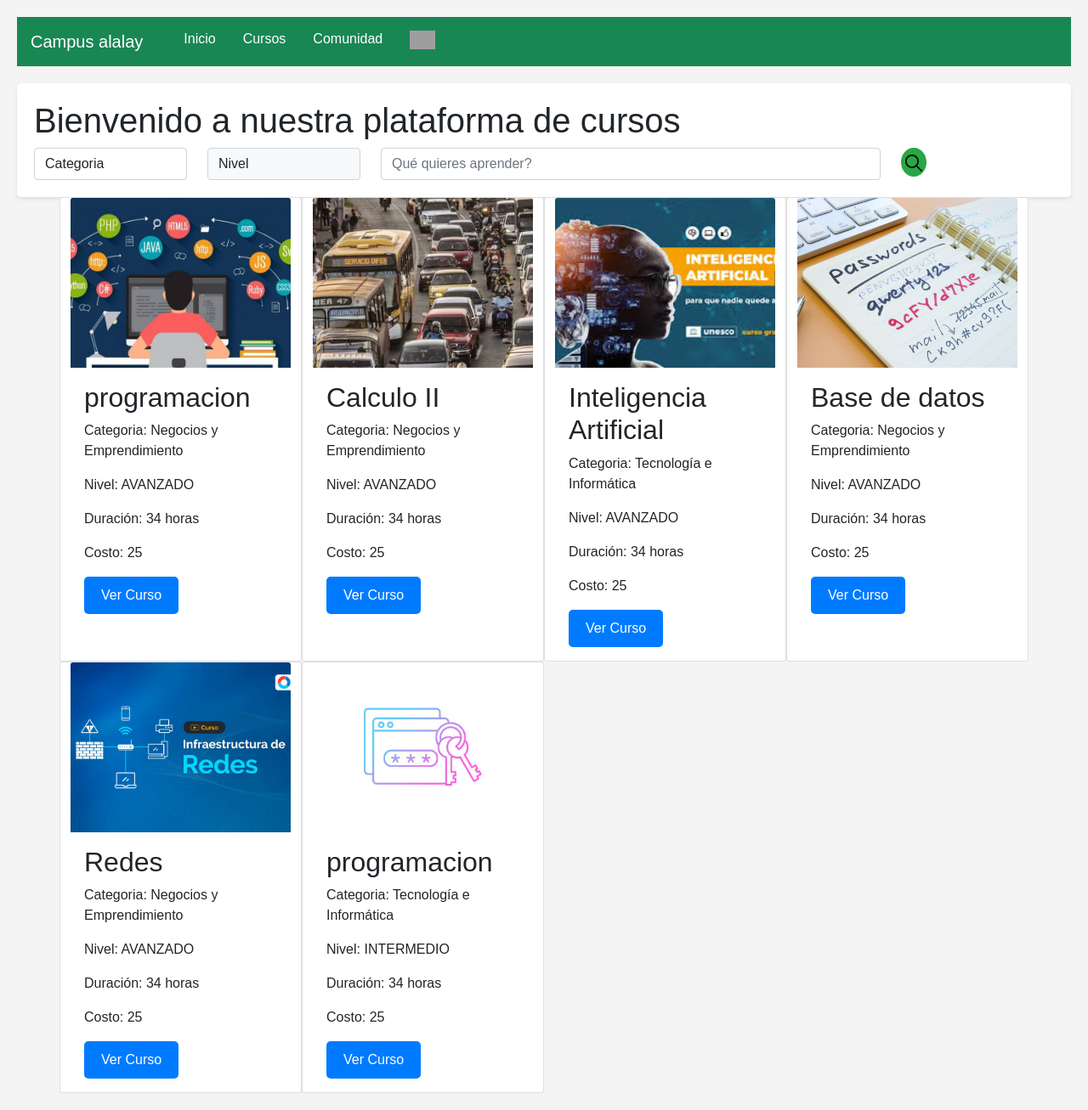
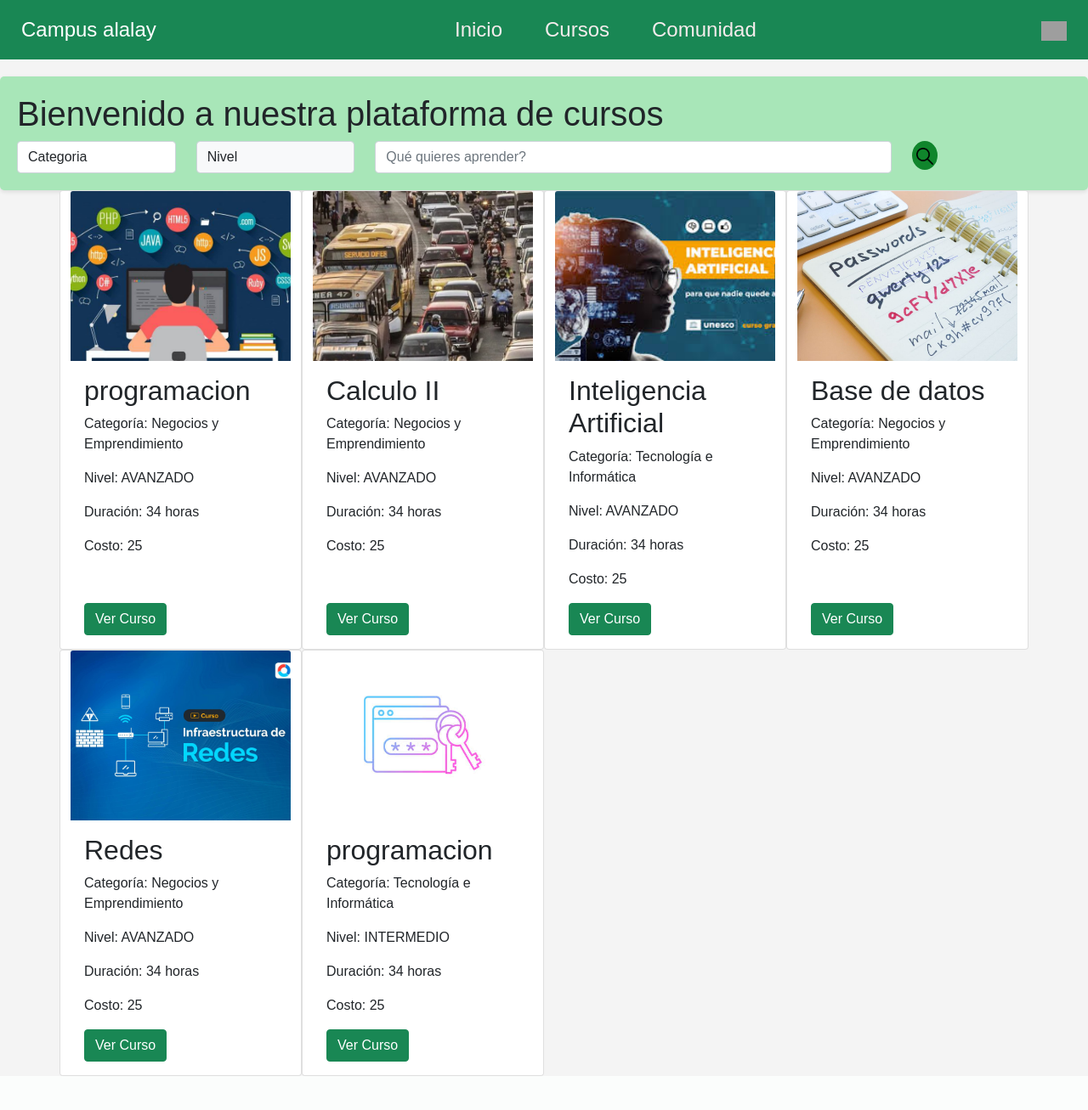
Before and after one commit to picapiedra008/alalay, a Flask app: page /listar in a window 1280 px wide. Shown: the whole page at 85% size. After the commit the page ends 1267 px from the top, so only its background shows below. Run offline with Flask 3, Linux system fonts and the light colour scheme; data comes from the database, SQL or seed files in the repository; some libraries are stand-ins or nearby versions; grey boxes are pictures that could not be loaded.

Commit message:
solucion de bugs listarCurso

```diff
--- a/templates/index.html
+++ b/templates/index.html
@@ -12,20 +12,30 @@
             font-family: Arial, sans-serif;
             background-color: #f4f4f4;
             margin: 0;
-            padding: 20px;
+
         }
 
         .nav-bar {
+            margin-top: 0;
     background-color: #065e06;
     overflow: hidden;
+    display: flex; /* Cambiado de display: contents a display: flex */
+    align-items: center; /* Alinea verticalmente los elementos */
+    box-sizing: border-box; /* Asegura que el relleno se incluya en el ancho total */
+    height: 70px; /* Altura deseada */
+
       }
+
 
         .nav-bar a {
             float: left;
-            color: white;
+            color: rgb(245, 236, 236);
             text-align: center;
-            padding: 14px 16px;
+            padding: 14px 25px;
             text-decoration: none;
+            border: #34b634;
+            font-size: x-large;
+            border-color: #ddd;
         }
 
         .nav-bar a:hover {
@@ -34,7 +44,7 @@
         }
 
         .contador {
-            background-color: #fff;
+            background-color: #a8e6b8;
             padding: 20px;
             margin-top: 20px;
             border-radius: 5px;
@@ -43,7 +53,7 @@
         }
 
         .boton {
-            background-color: #007bff;
+            background-color: #218838;
             color: white;
             border: none;
             padding: 10px 20px;
@@ -56,7 +66,7 @@
         }
 
         .boton:hover {
-            background-color: #0056b3;
+            background-color: #218838;
         }
 
         .curso-card {
@@ -77,7 +87,7 @@
         }
 
         .boton-icono {
-            background-color: #28a745;
+            background-color: #10852c;
             color: white;
             border: none;
             padding: 5px;
@@ -93,27 +103,11 @@
             background-color: #218838;
         }
 
-        .boton-volver {
-            background-color: #218838;
-            color: white;
-            border: none;
-            padding: 10px 20px;
-            text-align: center;
-            text-decoration: none;
-            display: inline-block;
-            font-size: 16px;
-            border-radius: 5px;
-            cursor: pointer;
-            margin-top: 20px;
-            display: block; /* Para que el botón se muestre como bloque y esté centrado */
-            margin-left: auto;
-            margin-right: auto;
-            width: 100px; /* Ancho del botón */
-        }
 
         .boton-volver:hover {
             background-color: #218838;
         }
+
 
         .card-img-top-fit {
             height: 200px; /* Ajusta a la altura deseada */
@@ -122,15 +116,24 @@
           }
     </style>
 </head>
+<div class="nav-bar bg-success d-flex justify-content-between align-items-center">
+    <div>
+      <a class="navbar-brand text-white" href="">Campus alalay</a>
+    </div>
+    <div class="d-flex justify-content-center flex-grow-1">
+      <div class="nav-links">
+        <a href="#">Inicio</a>
+        <a href="{{ url_for('listar_cursos') }}">Cursos</a>
+        <a href="#">Comunidad</a>
+      </div>
+    </div>
+    <div>
+      <a href="{{ url_for('index') }}">
+        <img src="{{ url_for('static', filename='archivos/user.png') }}" alt="Usuario" style="width: 30px;">
+      </a>
+    </div>
+  </div>
 <body>
-    <div class="nav-bar bg-success">
-        <a class="navbar-brand text-white" href="">Campus alalay</a>
-        <a href="#">Inicio</a>
-        <a href="#">Cursos</a>
-        <a href="#">Comunidad</a>
-        <a href="{{url_for('index')}}"><img src="{{ url_for('static', filename='archivos/user.png') }}" alt="Usuario" style="width: 30px;"></a>
-    </div>
- <!-- Cambia inicio] -->
     <div class="contador">
         <h1>Bienvenido a nuestra plataforma de cursos</h1>
         <form action="{{ url_for('listar_cursos') }}" method="GET">
@@ -165,39 +168,69 @@
 
      </div>
         <!-- cambio fin -->
-    <!-- aqui inicia e cambio  -->
-
+        {% if cursos %}
         <div class="container">
-
-            <div class=" row">
+            <div class="row">
               {% for curso in cursos %}
-                <div class="card col-3 " >
+              <div class="card col-3">
                 <img src="{{ curso[6] }}" alt="imagen" class="card-img-top card-img-top-fit">
-                        <div class="card-body">
-                        <h2 class="card-title"> {{ curso[1] }}</h2>
-                        <p>Categoria: {{ curso[2] }}</p>
+                <div class="card-body d-flex flex-column">
+                  <h2 class="card-title">{{ curso[1] }}</h2>
+                  <p>Categoría: {{ curso[2] }}</p>
                   <p>Nivel: {{ curso[3] }}</p>
                   <p>Duración: {{ curso[4] }} horas</p>
                   <p>Costo: {{ curso[5] }}</p>
-                        <a href="{{ url_for('ver_curso', curso_id=curso[0]) }}" class="boton">Ver Curso</a>
+                  <div class="mt-auto">
+                    <a href="{{ url_for('ver_curso', curso_id=curso[0]) }}" class="btn btn-success btn-block">Ver Curso</a>
+                  </div>
                 </div>
               </div>
               {% endfor %}
             </div>
-
-
-
+          </div>
+    {% else %}
+        <div class="container">
+            <div class="row">
+                <div class="col">
+                    <p>No se ah encontrado resultados para el curso que busca.</p>
+                </div>
+                <div>
+                    <a href="{{ url_for('listar_cursos') }}" class="boton" style="background-color:#218838; color: white;">Volver a Cursos</a>
+                </div>
+            </div>
+        </div>
+    {% endif %}
 
         </div>
 
+        <script>
+            document.addEventListener("DOMContentLoaded", function() {
+                const categoriaSelect = document.getElementById('categoria');
+                const nivelSelect = document.getElementById('nivel');
 
+                // Función para enviar el formulario con los filtros seleccionados
+                const enviarFormulario = () => {
+                    const categoriaSeleccionada = categoriaSelect.value;
+                    const nivelSeleccionado = nivelSelect.value;
+                    document.getElementById('categoriaHidden').value = categoriaSeleccionada;
+                    document.getElementById('nivelHidden').value = nivelSeleccionado;
+                    document.getElementById('filtroForm').submit();
+                };
 
+                // Evento para detectar cambios en el selector de categoría
+                categoriaSelect.addEventListener('change', () => {
+                    enviarFormulario();
+                });
 
-
-        <!-- finaliza el cambio-->
-
-
-        </div>
-
+                // Evento para detectar cambios en el selector de nivel
+                nivelSelect.addEventListener('change', () => {
+                    enviarFormulario();
+                });
+            });
+        </script>
+        <form id="filtroForm" action="{{ url_for('listar_cursos') }}" method="GET" style="display: none;">
+            <input type="hidden" name="categoria" id="categoriaHidden">
+            <input type="hidden" name="nivel" id="nivelHidden">
+        </form>
 </body>
 </html>
```
Lines whose indentation alone changed are shown as unchanged.
